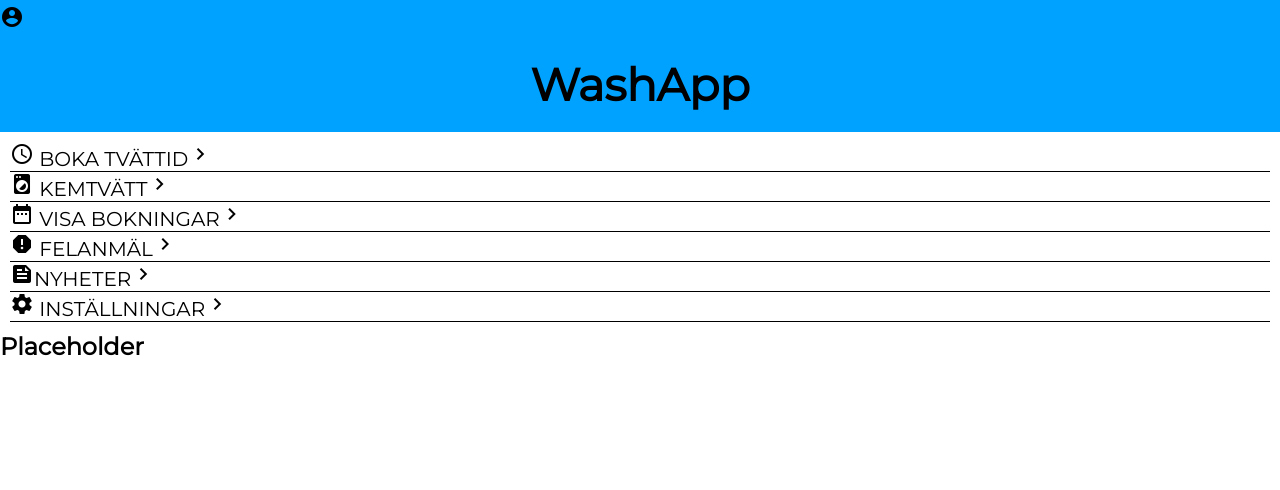
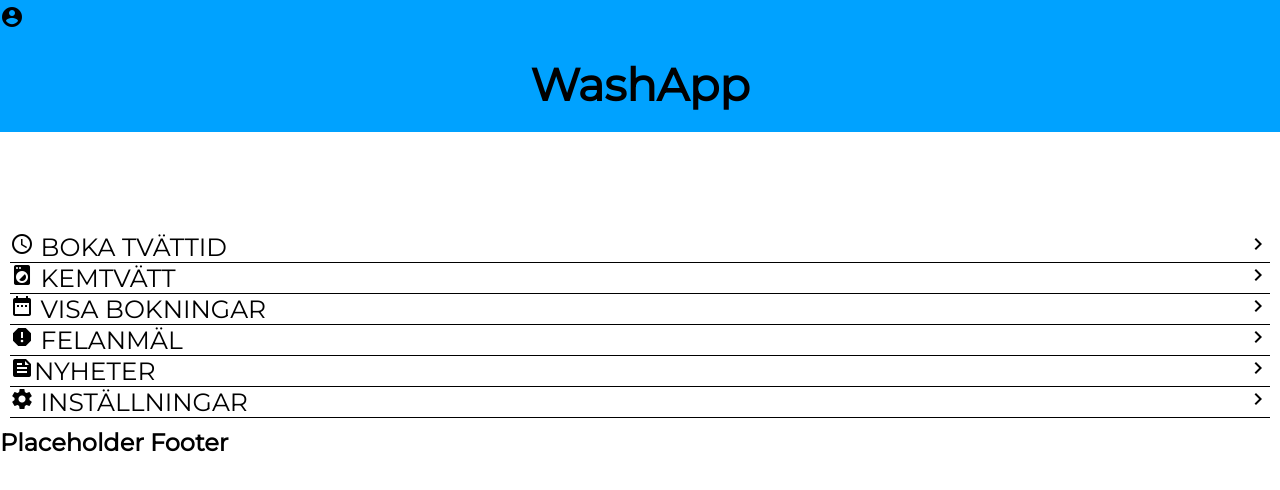
Before and after one commit to Kasiem024/WashApp-OAK, a website: page public/html/index.html in a window 1280 px wide. Drawn offline with Linux system fonts and the light colour scheme.

Commit message:
home nav works, desgin lacking

```diff
--- a/public/css/style.css
+++ b/public/css/style.css
@@ -26,10 +26,22 @@ main {
 }
 
 main nav {
-    font-size: 20px;
+    margin-top: 100px;
+    font-size: 25px;
     list-style: none;
+}
+
+.arrow {
+    vertical-align: middle;
+    float: right;
 }
 
 main nav li {
     border-bottom: solid black 1px;
+    ;
 }
+
+main nav a {
+    text-decoration: none;
+    color: black
+}
--- a/public/html/index.html
+++ b/public/html/index.html
@@ -30,42 +30,66 @@
     <main>
         <nav>
             <ul>
-                <li><i class="material-icons">
+                <li>
+                    <a href="">
+                        <i class="material-icons">
                             schedule
-                    </i> BOKA TVÄTTID<i class="material-icons">
+                        </i> BOKA TVÄTTID<i class="material-icons arrow">
                             navigate_next
-                    </i></li>
-                <li><i class="material-icons">
+                        </i>
+                    </a>
+                </li>
+                <li>
+                    <a href="">
+                        <i class="material-icons">
                             local_laundry_service
-                    </i> KEMTVÄTT<i class="material-icons">
+                        </i> KEMTVÄTT<i class="material-icons arrow">
                             navigate_next
-                    </i></li>
-                <li><i class="material-icons">
+                        </i>
+                    </a>
+                </li>
+                <li>
+                    <a href="">
+                        <i class="material-icons">
                             date_range
-                    </i> VISA BOKNINGAR<i class="material-icons">
+                        </i> VISA BOKNINGAR<i class="material-icons arrow">
                             navigate_next
-                    </i></li>
-                <li><i class="material-icons">
+                        </i>
+                    </a>
+                </li>
+                <li>
+                    <a href="">
+                        <i class="material-icons">
                             report
-                    </i> FELANMÄL<i class="material-icons">
+                        </i> FELANMÄL<i class="material-icons arrow">
                             navigate_next
-                    </i></li>
-                <li><i class="material-icons">
+                        </i>
+                    </a>
+                </li>
+                <li>
+                    <a href="">
+                        <i class="material-icons">
                         feed
-                    </i>NYHETER<i class="material-icons">
+                        </i>NYHETER<i class="material-icons arrow">
                             navigate_next
-                    </i></li>
-                <li><i class="material-icons">
+                        </i>
+                    </a>
+                </li>
+                <li>
+                    <a href="">
+                        <i class="material-icons">
                         settings
-                    </i></i> INSTÄLLNINGAR<i class="material-icons">
+                        </i></i> INSTÄLLNINGAR<i class="material-icons arrow">
                             navigate_next
-                    </i></li>
+                        </i>
+                    </a>
+                </li>
             </ul>
         </nav>
     </main>
 
     <footer>
-        <h2>Placeholder</h2>
+        <h2>Placeholder Footer</h2>
     </footer>
 
 </body>
```
Lines whose indentation alone changed are shown as unchanged.
